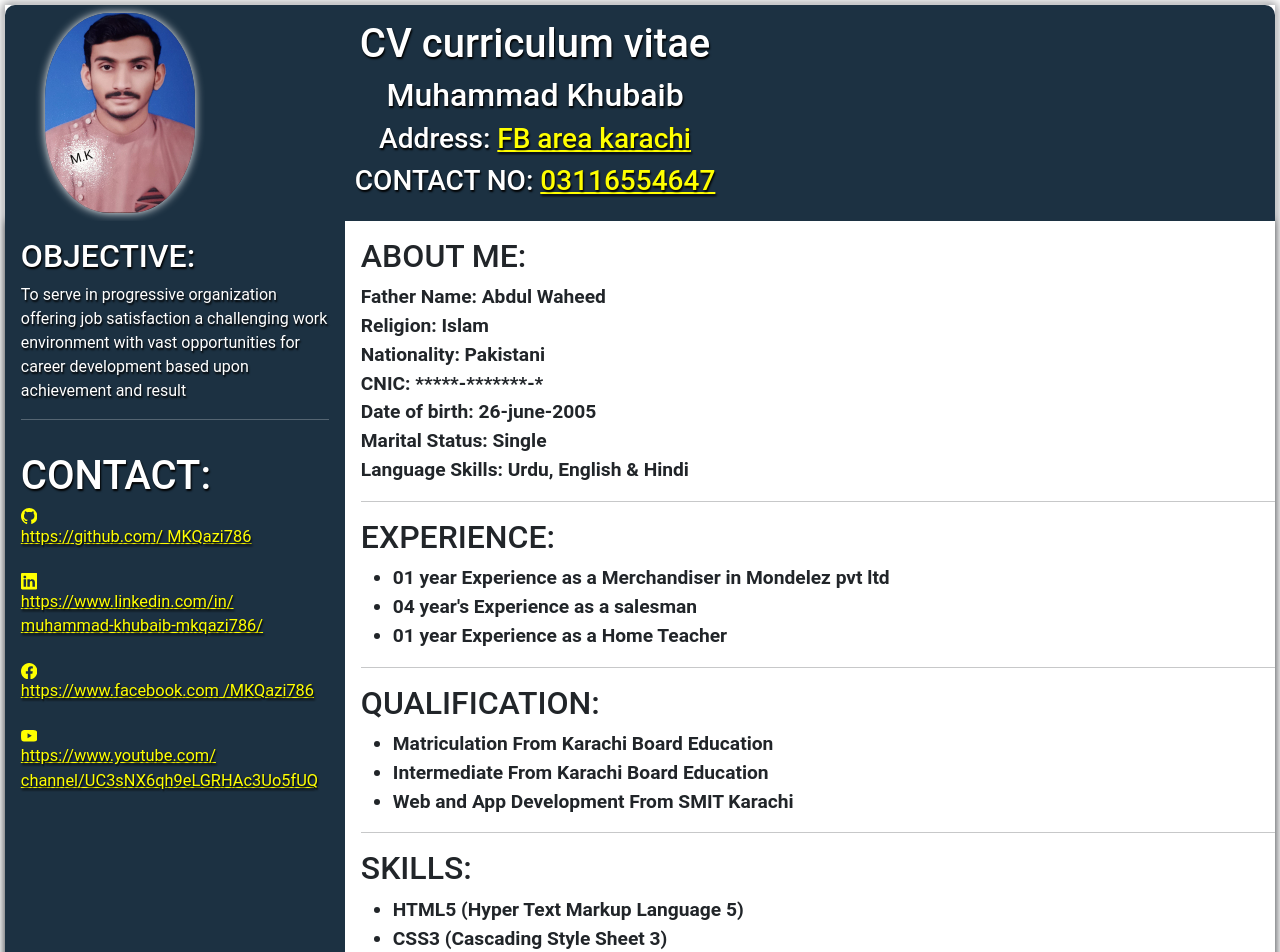
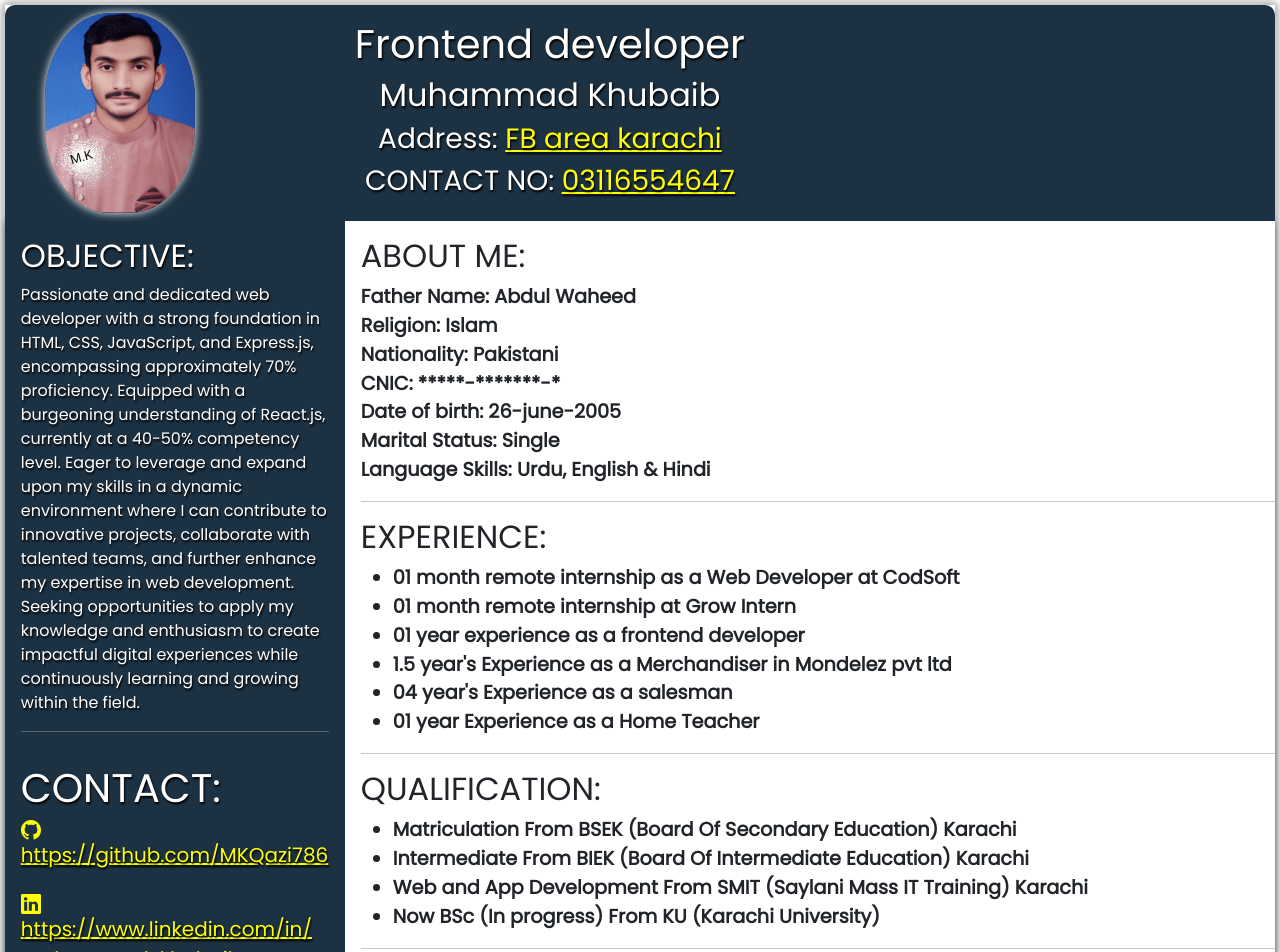
Before and after one commit to MKQazi786/react-CV-of-muhammad-khubaib, a React (Create React App) app: page / in a window 1280 px wide. Shown: the top 952 px of the page. Built offline with nearby package versions, Linux system fonts and the light colour scheme.

Commit message:
i have updated my resume

```diff
--- a/public/index.html
+++ b/public/index.html
@@ -29,7 +29,7 @@
         integrity="sha384-9ndCyUaIbzAi2FUVXJi0CjmCapSmO7SnpJef0486qhLnuZ2cdeRhO02iuK6FUUVM" crossorigin="anonymous">
     <link rel="preconnect" href="https://fonts.googleapis.com">
     <link rel="preconnect" href="https://fonts.gstatic.com" crossorigin>
-    <link href="https://fonts.googleapis.com/css2?family=Lobster&display=swap" rel="stylesheet">
+    <link href="https://fonts.googleapis.com/css2?family=Poppins&display=swap" rel="stylesheet">
     <title>React App</title>
   </head>
   <body>
--- a/src/index.jsx
+++ b/src/index.jsx
@@ -2,14 +2,14 @@ import React from "react";
 import ReactDOM from "react-dom";
 import "./style.css"
 import DP from "./DP.jpg"
-import { Github ,Linkedin,Facebook,Youtube  } from 'react-bootstrap-icons';
+import { Github, Linkedin, Facebook, Youtube } from 'react-bootstrap-icons';
 function Header() {
   return (
     <div>
       <header>
         <img src={DP} width={150} alt="this is DP of CV" />
         <div>
-          <h1> CV curriculum vitae</h1>
+          <h1>Frontend developer</h1>
           <h2>Muhammad Khubaib</h2>
           <h3>Address: <a href="https://goo.gl/maps/JmgvPsccbJvkdUue6">FB area karachi</a></h3>
           <h3>CONTACT NO: <a href="tel:03116554647"> 03116554647 </a></h3>
@@ -20,17 +20,15 @@ function Header() {
 
           <h2>OBJECTIVE:</h2>
           <p>
-            To serve in progressive organization offering job satisfaction a challenging work environment
-            with vast opportunities for career development based upon achievement and result
+            Passionate and dedicated web developer with a strong foundation in HTML, CSS, JavaScript, and Express.js, encompassing approximately 70% proficiency. Equipped with a burgeoning understanding of React.js, currently at a 40-50% competency level. Eager to leverage and expand upon my skills in a dynamic environment where I can contribute to innovative projects, collaborate with talented teams, and further enhance my expertise in web development. Seeking opportunities to apply my knowledge and enthusiasm to create impactful digital experiences while continuously learning and growing within the field.
             <hr />
           </p>
 
           <h1>CONTACT:</h1>
-          <a href="https://www.github.com/MKQazi786"><Github /> https://github.com/ MKQazi786</a> <br />
+          <a href="https://www.github.com/MKQazi786"><Github /> https://github.com/MKQazi786</a> <br />
           <a href="https://www.linkedin.com/in/muhammad-khubaib-mkqazi786/"><Linkedin /> https://www.linkedin.com/in/ muhammad-khubaib-mkqazi786/</a> <br />
           <a href="https://www.facebook.com/MKQazi786"> <Facebook /> https://www.facebook.com /MKQazi786 </a> <br />
-          <a href="https://www.youtube.com/channel/UC3sNX6qh9eLGRHAc3Uo5fUQ"> <Youtube /> https://www.youtube.com/ channel/UC3sNX6qh9eLGRHAc3Uo5fUQ </a>
-
+          <a href="https://www.youtube.com/@MKQazi786"> <Youtube /> https://www.youtube.com /@MKQazi786 </a>
         </aside>
 
         <br />
@@ -64,7 +62,10 @@ function Header() {
             <h2>EXPERIENCE:</h2>
 
             <ul>
-                <li>01 year Experience as a Merchandiser in Mondelez pvt ltd</li>
+              <li>01 month remote internship as a Web Developer at CodSoft </li>
+              <li>01 month remote internship at Grow Intern</li>
+              <li>01 year experience as a frontend developer</li>
+              <li>1.5 year's Experience as a Merchandiser in Mondelez pvt ltd</li>
               <li>04 year's Experience as a salesman </li>
               <li>01 year Experience as a Home Teacher</li>
             </ul>
@@ -80,9 +81,10 @@ function Header() {
             <h2>QUALIFICATION:</h2>
 
             <ul>
-                <li>Matriculation From Karachi Board Education </li>
-                <li>Intermediate From Karachi Board Education </li>
-                <li>Web and App Development From SMIT Karachi</li>
+              <li>Matriculation From BSEK (Board Of Secondary Education) Karachi </li>
+              <li>Intermediate From BIEK (Board Of Intermediate Education) Karachi </li>
+              <li>Web and App Development From SMIT (Saylani Mass IT Training) Karachi</li>
+              <li>Now BSc (In progress) From KU (Karachi University)</li>
             </ul>
 
             <hr />
@@ -98,10 +100,10 @@ function Header() {
               <li>CSS3 (Cascading Style Sheet 3)</li>
               <li>Bootstrap</li>
               <li>Javascript es6 (ECMA script 6)</li>
-                <li>Firebase</li>
+              <li>Firebase (Auth) </li>
               <li>Mongodb</li>
               <li>Express</li>
-                <li>React</li>
+              <li>React.js</li>
               <li>Node.js</li>
             </ul>
 
--- a/src/style.css
+++ b/src/style.css
@@ -44,14 +44,14 @@ aside{
 body{
     text-shadow: 1px 2px 2px black;
     box-shadow: 0px 0px 10px;
-    font-family:  'Poppins','Roboto','ubanto','cursive';
+    font-family:  'Poppins',Roboto,ubanto,cursive;
     margin:0.3rem;
 }
 
 aside > a{
     display: flex;
     flex-direction: column;
-    font-size:16.4px;
+    font-size:1.25rem;
     color:yellow;
     text-shadow: 1px 2px 2px black;
 }
```
Also changed, not shown: 7 other files (tests, documents, lock files or other folders). Lines whose indentation alone changed are shown as unchanged.
